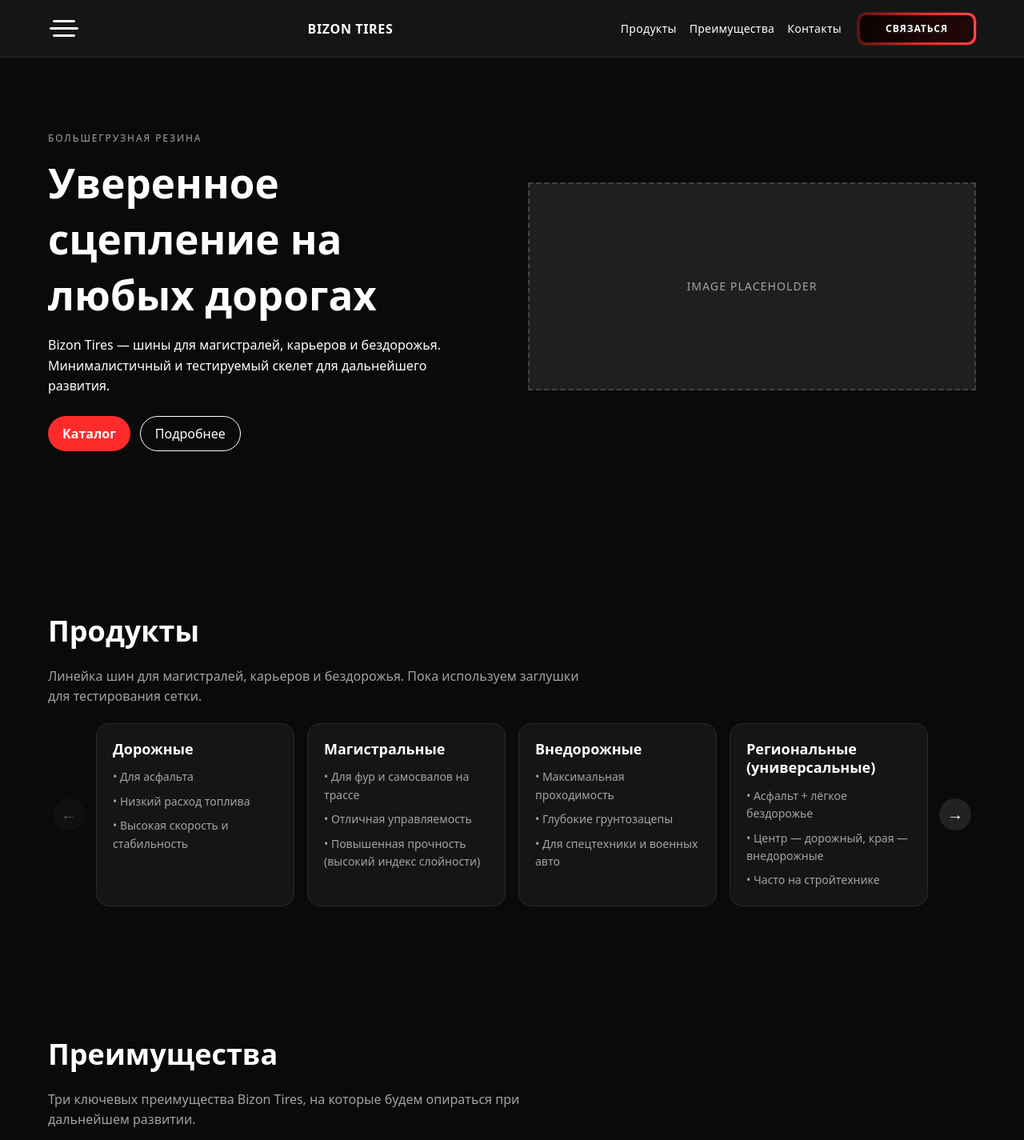
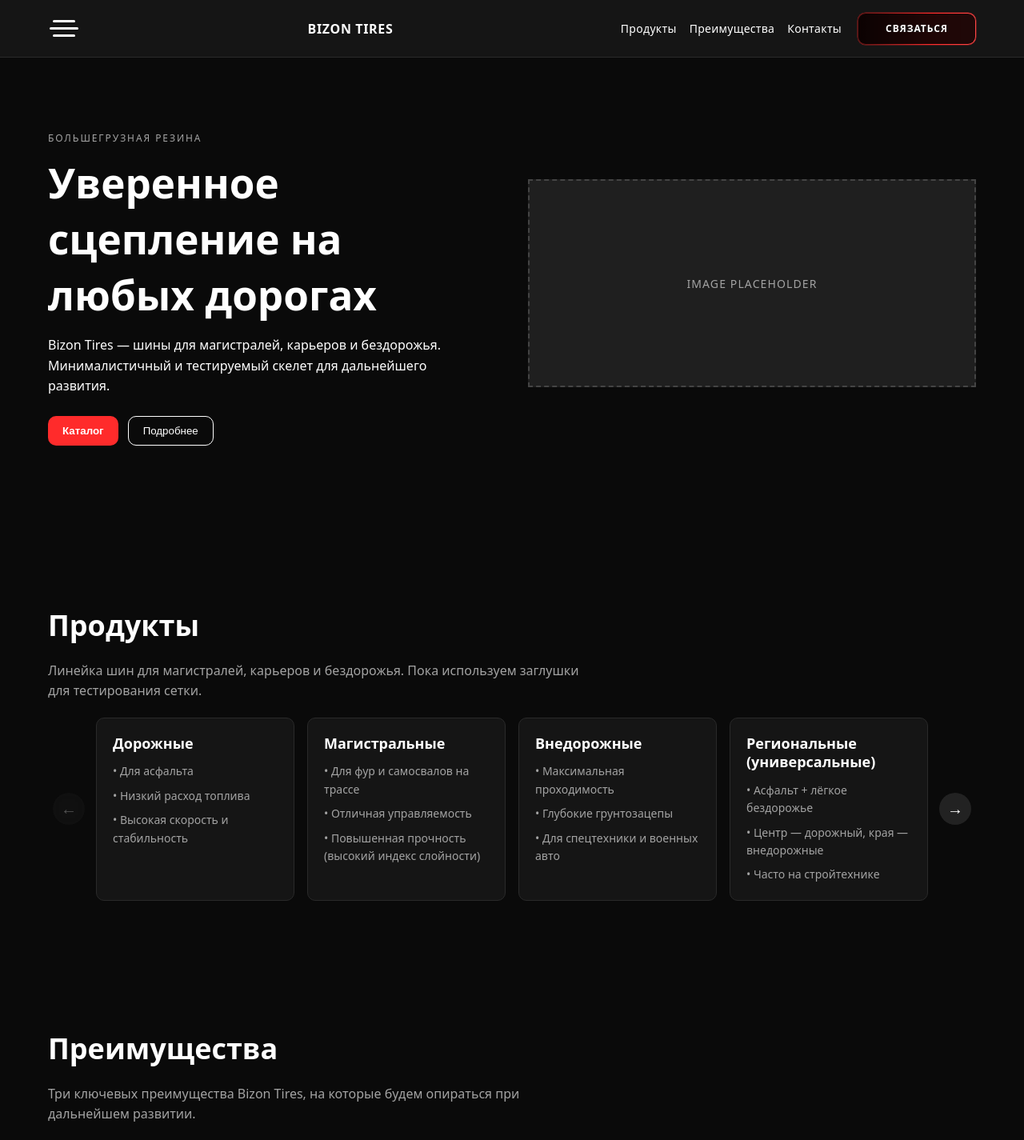
Before and after one commit to mrdudekowski/bizon-tires, a React (Vite) app: page / in a window 1280 px wide. Shown: the top 1425 px of the page at 80% size. Built offline with nearby package versions, Linux system fonts and the light colour scheme.

Commit message:
Implement smooth scrolling functionality and update button styles: add scrollToSection function for navigation, replace anchor tags with buttons for better interaction, and enhance button styles for improved user experience.

```diff
--- a/src/App.jsx
+++ b/src/App.jsx
@@ -5,6 +5,12 @@
 
 const App = () => {
   const [menuOpen, setMenuOpen] = useState(false);
+
+  const scrollToSection = (sectionId) => {
+    const target = document.getElementById(sectionId);
+    if (!target) return;
+    target.scrollIntoView({ behavior: "smooth", block: "start" });
+  };
 
   useEffect(() => {
     document.body.classList.toggle("menu-open", menuOpen);
@@ -37,9 +43,13 @@
                 <a href="#features">Преимущества</a>
                 <a href="#contact">Контакты</a>
               </nav>
-              <a className="contact-button" href="#contact">
+              <button
+                type="button"
+                className="contact-button"
+                onClick={() => scrollToSection("contact")}
+              >
                 Связаться
-              </a>
+              </button>
             </div>
           </div>
         </header>
@@ -54,12 +64,20 @@
                 Минималистичный и тестируемый скелет для дальнейшего развития.
               </p>
               <div className="hero-actions">
-                <a className="cta-button" href="#products">
+                <button
+                  type="button"
+                  className="cta-button"
+                  onClick={() => scrollToSection("products")}
+                >
                   Каталог
-                </a>
-                <a className="ghost-button" href="#features">
+                </button>
+                <button
+                  type="button"
+                  className="ghost-button"
+                  onClick={() => scrollToSection("features")}
+                >
                   Подробнее
-                </a>
+                </button>
               </div>
             </div>
             <div className="hero-media" aria-hidden="true">
--- a/src/components/ProductCarousel/ProductCarousel.jsx
+++ b/src/components/ProductCarousel/ProductCarousel.jsx
@@ -3,6 +3,9 @@
 
 const ProductCarousel = () => {
   const trackRef = useRef(null);
+  const isDraggingRef = useRef(false);
+  const dragStartXRef = useRef(0);
+  const dragStartScrollLeftRef = useRef(0);
   const [canScrollPrev, setCanScrollPrev] = useState(false);
   const [canScrollNext, setCanScrollNext] = useState(true);
 
@@ -21,6 +24,26 @@
 
   const scrollNext = () => {
     trackRef.current?.scrollBy({ left: trackRef.current.clientWidth, behavior: 'smooth' });
+  };
+
+  const handleMouseDown = (event) => {
+    const track = trackRef.current;
+    if (!track) return;
+    isDraggingRef.current = true;
+    dragStartXRef.current = event.clientX;
+    dragStartScrollLeftRef.current = track.scrollLeft;
+  };
+
+  const handleMouseMove = (event) => {
+    if (!isDraggingRef.current) return;
+    const track = trackRef.current;
+    if (!track) return;
+    const deltaX = event.clientX - dragStartXRef.current;
+    track.scrollLeft = dragStartScrollLeftRef.current - deltaX;
+  };
+
+  const handleMouseUpOrLeave = () => {
+    isDraggingRef.current = false;
   };
 
   useEffect(() => {
@@ -60,7 +83,14 @@
 
   return (
     <div className="product-carousel">
-      <div className="product-carousel-track" ref={trackRef}>
+      <div
+        className="product-carousel-track"
+        ref={trackRef}
+        onMouseDown={handleMouseDown}
+        onMouseMove={handleMouseMove}
+        onMouseLeave={handleMouseUpOrLeave}
+        onMouseUp={handleMouseUpOrLeave}
+      >
         {tireTypesData.map(renderCard)}
       </div>
 
--- a/src/index.css
+++ b/src/index.css
@@ -147,15 +147,21 @@
   align-items: center;
   justify-content: center;
   padding: 10px 18px;
-  border-radius: 999px;
   background: var(--color-primary);
   color: var(--color-on-primary);
   font-weight: 600;
   transition: transform var(--transition-fast);
+  border-radius: var(--radius);
+  border: none;
+  outline: none;
 }
 
 .cta-button:hover {
   transform: translateY(-1px);
+}
+
+.cta-button:active {
+  transform: scale(0.97);
 }
 
 .ghost-button {
@@ -163,9 +169,22 @@
   align-items: center;
   justify-content: center;
   padding: 10px 18px;
-  border-radius: 999px;
+  background: transparent;
   border: 1px solid var(--color-foreground);
   color: var(--color-foreground);
+  border-radius: var(--radius);
+  outline: none;
+}
+
+.cta-button:focus-visible,
+.ghost-button:focus-visible,
+.contact-button:focus-visible {
+  outline: 2px solid var(--color-ring);
+  outline-offset: 2px;
+}
+
+.ghost-button:active {
+  transform: scale(0.97);
 }
 
 main {
@@ -254,10 +273,10 @@
 .info-card {
   background: var(--color-surface);
   border: 1px solid var(--color-border);
-  border-radius: 16px;
   padding: 20px;
   display: grid;
   gap: 8px;
+  border-radius: var(--radius);
 }
 
 .info-card-title {
@@ -304,7 +323,6 @@
   height: 40px;
   padding: 0;
   border: none;
-  border-radius: 10px;
   background: linear-gradient(
     to right,
     #5c1212,
@@ -325,13 +343,13 @@
   box-shadow:
     0 0 0 0.5px rgba(255, 43, 43, 0.55),
     0 0 0 0 rgba(255, 43, 43, 0.0);
+  border-radius: var(--radius);
 }
 
 .contact-button::before {
   content: "СВЯЗАТЬСЯ";
   position: absolute;
-  inset: 3px;
-  border-radius: 8px;
+  inset: 1px;
   display: flex;
   align-items: center;
   justify-content: center;
@@ -347,6 +365,7 @@
   transition:
     background-position 260ms ease-out,
     background-color 260ms ease-out;
+  border-radius: calc(var(--radius) - 1px);
 }
 
 .contact-button:hover {
@@ -389,6 +408,11 @@
   -ms-overflow-style: none; /* IE/Edge */
   -webkit-overflow-scrolling: touch; /* iOS momentum scrolling */
   min-width: 0;
+  cursor: grab;
+}
+
+.product-carousel-track:active {
+  cursor: grabbing;
 }
 
 .product-carousel-track::-webkit-scrollbar {
@@ -432,7 +456,6 @@
 .product-card {
   background: var(--color-surface);
   border: 1px solid var(--color-border);
-  border-radius: 16px;
   padding: 20px;
   display: flex;
   flex-direction: column;
@@ -440,6 +463,12 @@
   scroll-snap-align: start;
   scroll-snap-stop: always;
   min-height: 180px; /* Ensure consistent height */
+  user-select: none;
+  border-radius: var(--radius);
+}
+
+.product-card * {
+  user-select: none;
 }
 
 .product-card-title {
```
